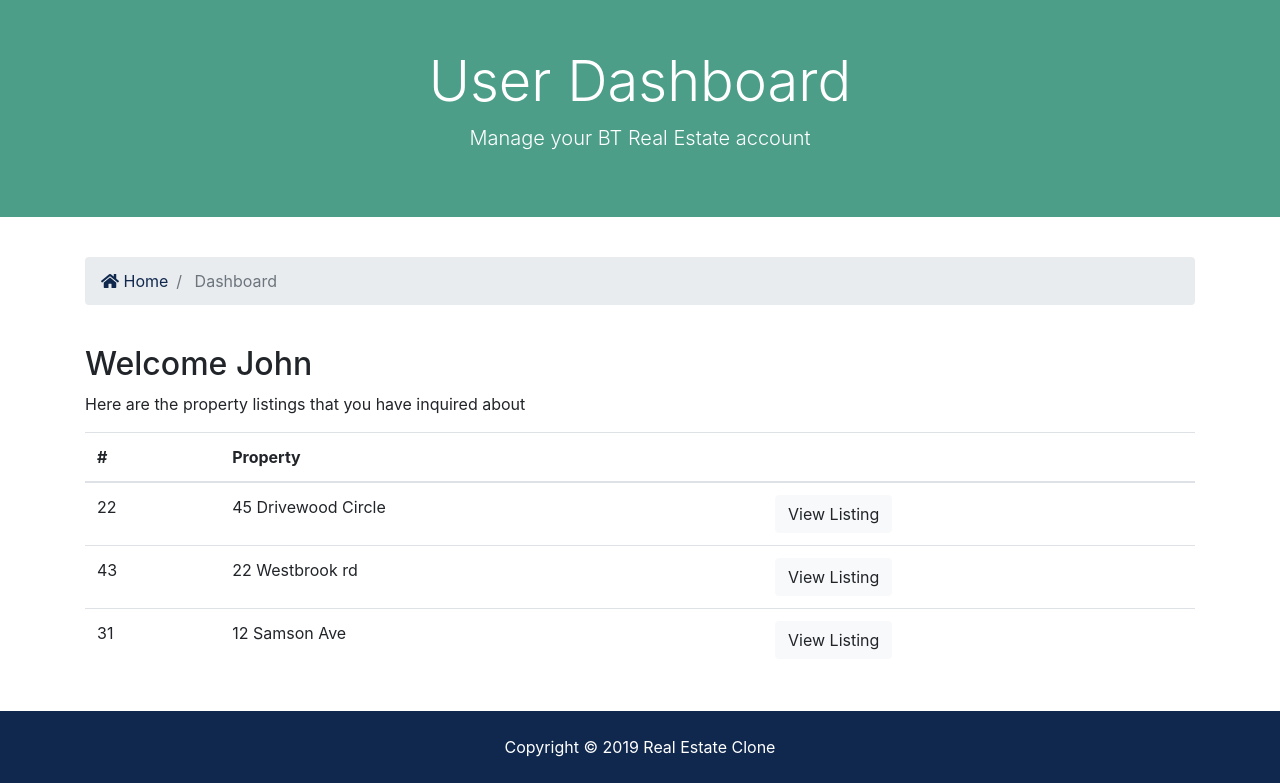
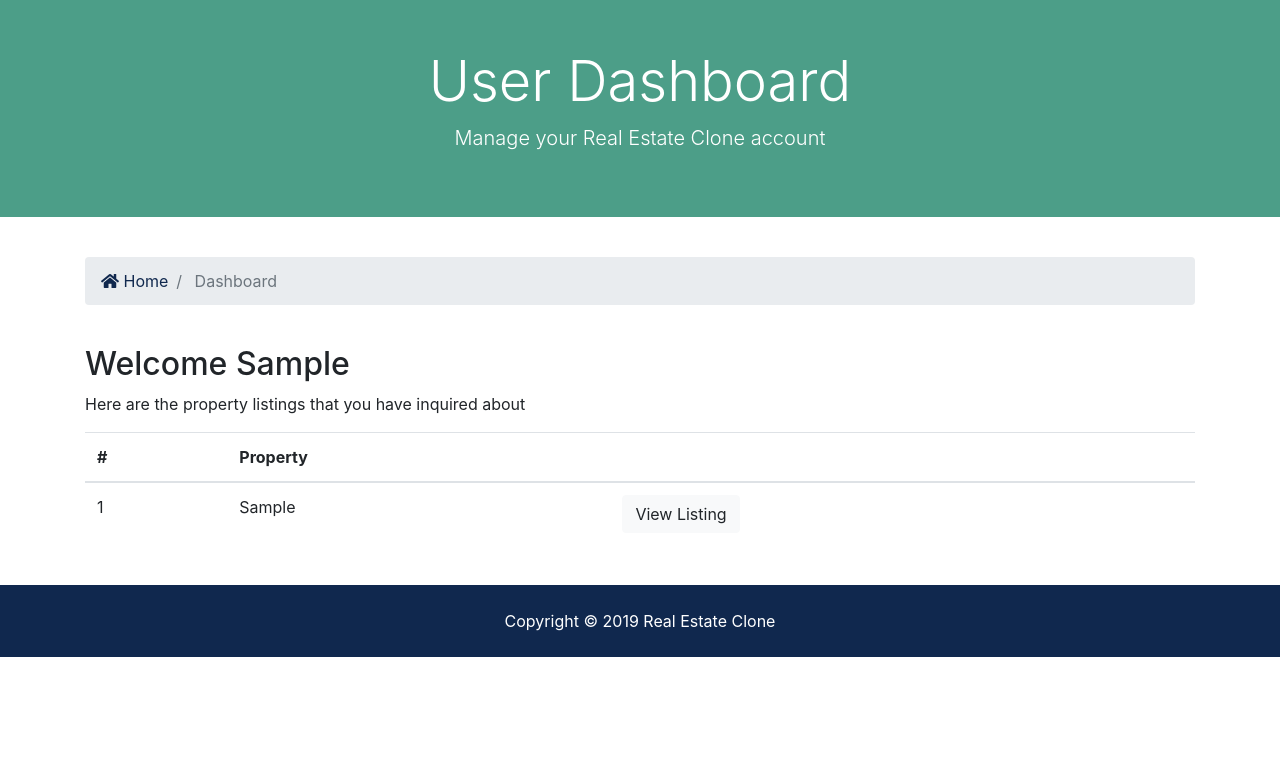
Before and after one commit to grebenik999/django_python-realestate_clone, a Django app: page /auth/dashboard in a window 1280 px wide. Shown: the part 128-911 px from the top of the page. After the commit the page ends 785 px from the top, so only its background shows below. Run offline with Django 3.2, Linux system fonts and the light colour scheme; a user stored in the database is signed in; tables that the repository leaves empty hold one stand-in row (values such as "Sample post"); some libraries are stand-ins or nearby versions.

Commit message:
added dashboard

```diff
--- a/accounts/templates/accounts/dashboard.html
+++ b/accounts/templates/accounts/dashboard.html
@@ -6,7 +6,7 @@
       <div class="row text-center">
         <div class="col-md-12">
           <h1 class="display-4">User Dashboard</h1>
-          <p class="lead">Manage your BT Real Estate account</p>
+          <p class="lead">Manage your Real Estate Clone account</p>
         </div>
       </div>
     </div>
@@ -34,7 +34,9 @@
     <div class="container">
       <div class="row">
         <div class="col-md-12">
-          <h2>Welcome John</h2>
+
+          <h2>Welcome {{ user.first_name }}</h2>
+          {% if contacts %}
             <p>Here are the property listings that you have inquired about</p>
             <table class="table">
               <thead>
@@ -45,29 +47,22 @@
                 </tr>
               </thead>
               <tbody>
+                {% for contact in contacts %}
                   <tr>
-                <td>22</td>
-                <td>45 Drivewood Circle</td>
+                    <td>{{ contact.id }}</td>
+                    <td>{{ contact.listing }}</td>
                     <td>
-                  <a class="btn btn-light" href="#">View Listing</a>
+                      <a class="btn btn-light" href="{% url 'listing' contact.listing_id %}">View Listing</a>
                     </td>
                   </tr>
-              <tr>
-                <td>43</td>
-                <td>22 Westbrook rd</td>
-                <td>
-                  <a class="btn btn-light" href="#">View Listing</a>
-                </td>
-              </tr>
-              <tr>
-                <td>31</td>
-                <td>12 Samson Ave</td>
-                <td>
-                  <a class="btn btn-light" href="#">View Listing</a>
-                </td>
-              </tr>
+                {% endfor %}
               </tbody>
             </table>
+          {% else %}
+            <div class="col">
+              <p>You have not made any inquiries</p>
+            </div>
+          {% endif %}
         </div>
       </div>
     </div>
--- a/accounts/views.py
+++ b/accounts/views.py
@@ -1,6 +1,7 @@
 from django.shortcuts import render, redirect
 from django.contrib import messages, auth
 from django.contrib.auth.models import User
+from contacts.models import Contact
 
 
 def register(request):
@@ -73,4 +74,10 @@ def logout(request):
 
 
 def dashboard(request):
-    return render(request, 'accounts/dashboard.html')
+    user_contact = Contact.objects.order_by(
+        '-contact_date').filter(user_id=request.user.id)
+
+    context = {
+        'contacts': user_contact
+    }
+    return render(request, 'accounts/dashboard.html', context)
```
Also changed, not shown: contacts/views.py (+11 -0 lines), realestate/settings.py (+7 -0 lines). Lines whose indentation alone changed are shown as unchanged.
